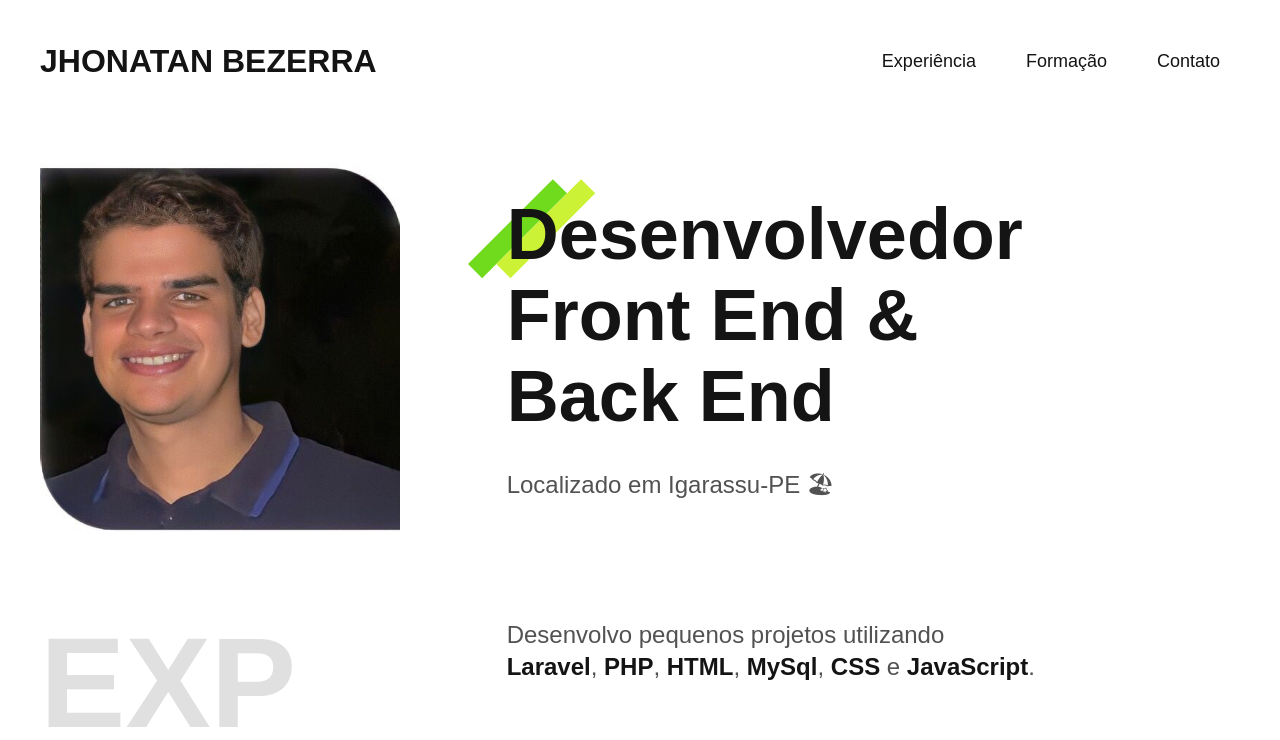
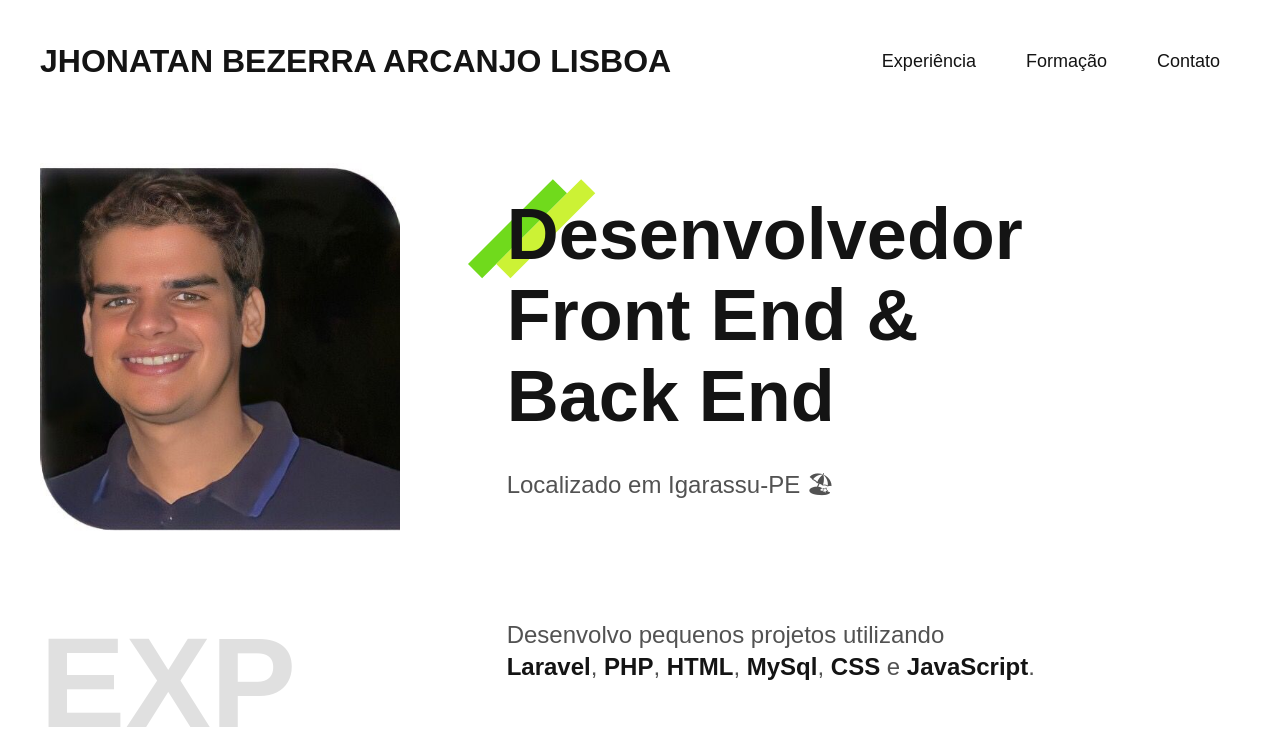
Before and after one commit to Jhonatan-bezerra/Portfolio, a plain HTML site: page index.html in a window 1280 px wide. Shown: the top 740 px of the page. Drawn offline with Linux system fonts and the light colour scheme.

Commit message:
Atualização

```diff
--- a/index.html
+++ b/index.html
@@ -11,7 +11,7 @@
 
 <body>
   <header class="header">
-    <h1><b>JHONATAN BEZERRA</b></h1>
+    <h1><b>JHONATAN BEZERRA ARCANJO LISBOA</b></h1>
     <nav>
       <ul class="header-menu">
         <li><a href="#experiencia">Experiência</a></li>
```
